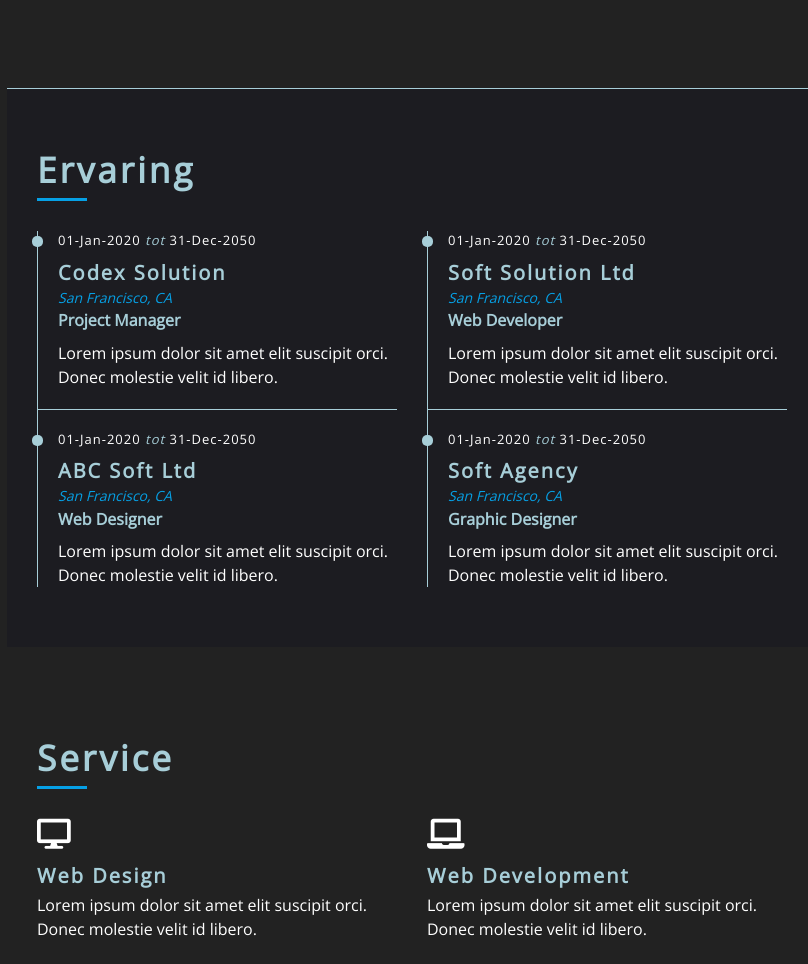
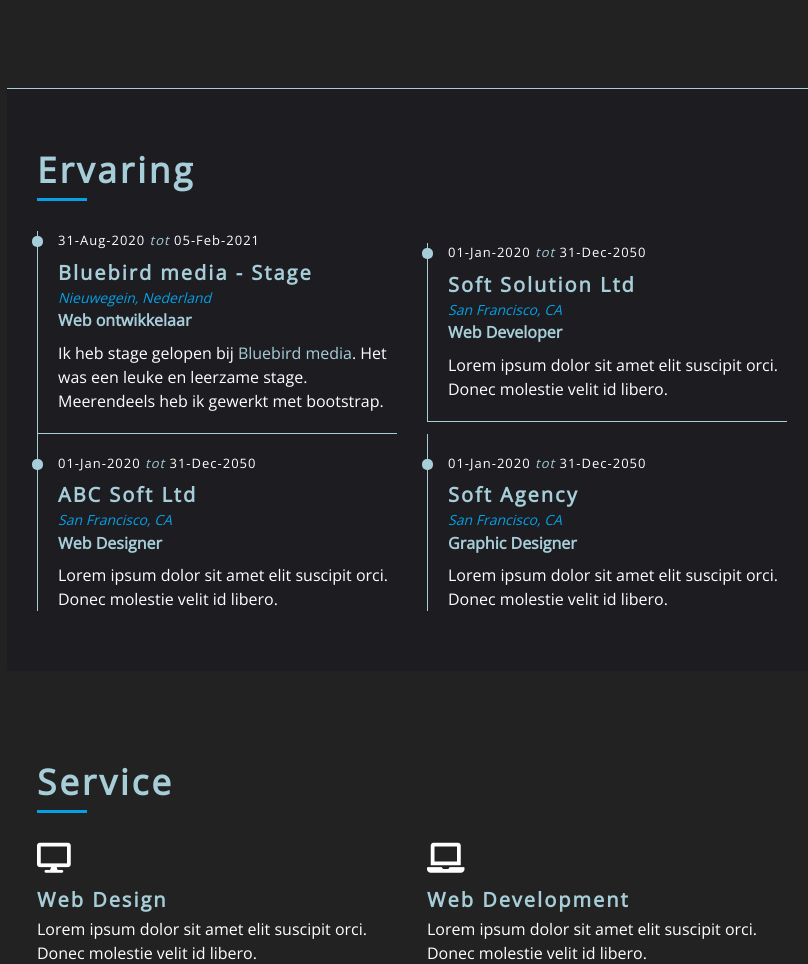
Before and after one commit to alikashev/alikashev, a PHP site: page / in a window 1280 px wide. Shown: the part 1890-2854 px from the top of the page, without its empty margins (393-1201 px from the left). Run offline with PHP 8.4, Linux system fonts and the light colour scheme; some libraries are stand-ins or nearby versions.

Commit message:
experience added

```diff
--- a/css/style.css
+++ b/css/style.css
@@ -613,6 +613,14 @@ a:focus {
     color: #06A0E5;
 }
 
+.experience a {
+    color: #A7CED8;
+}
+
+.experience a:hover {
+    color: #06A0E5;
+}
+
 
 .experience .exp-col {
     position: relative;
--- a/index.html
+++ b/index.html
@@ -262,11 +262,11 @@
                         <div class="row align-items-center">
                             <div class="col-md-6">
                                 <div class="exp-col">
-                                    <span>01-Jan-2020 <i>tot</i> 31-Dec-2050</span>
-                                    <h3>Codex Solution</h3>
-                                    <h4>San Francisco, CA</h4>
-                                    <h5>Project Manager</h5>
-                                    <p>Lorem ipsum dolor sit amet elit suscipit orci. Donec molestie velit id libero.</p>
+                                    <span>31-Aug-2020 <i>tot</i> 05-Feb-2021</span>
+                                    <h3>Bluebird media -  Stage</h3>
+                                    <h4>Nieuwegein, Nederland</h4>
+                                    <h5>Web ontwikkelaar</h5>
+                                    <p>Ik heb stage gelopen bij <a href="">Bluebird media</a>. Het was een leuke en leerzame stage. Meerendeels heb ik gewerkt met bootstrap.</p>
                                 </div>
                             </div>
                             <div class="col-md-6">
```
